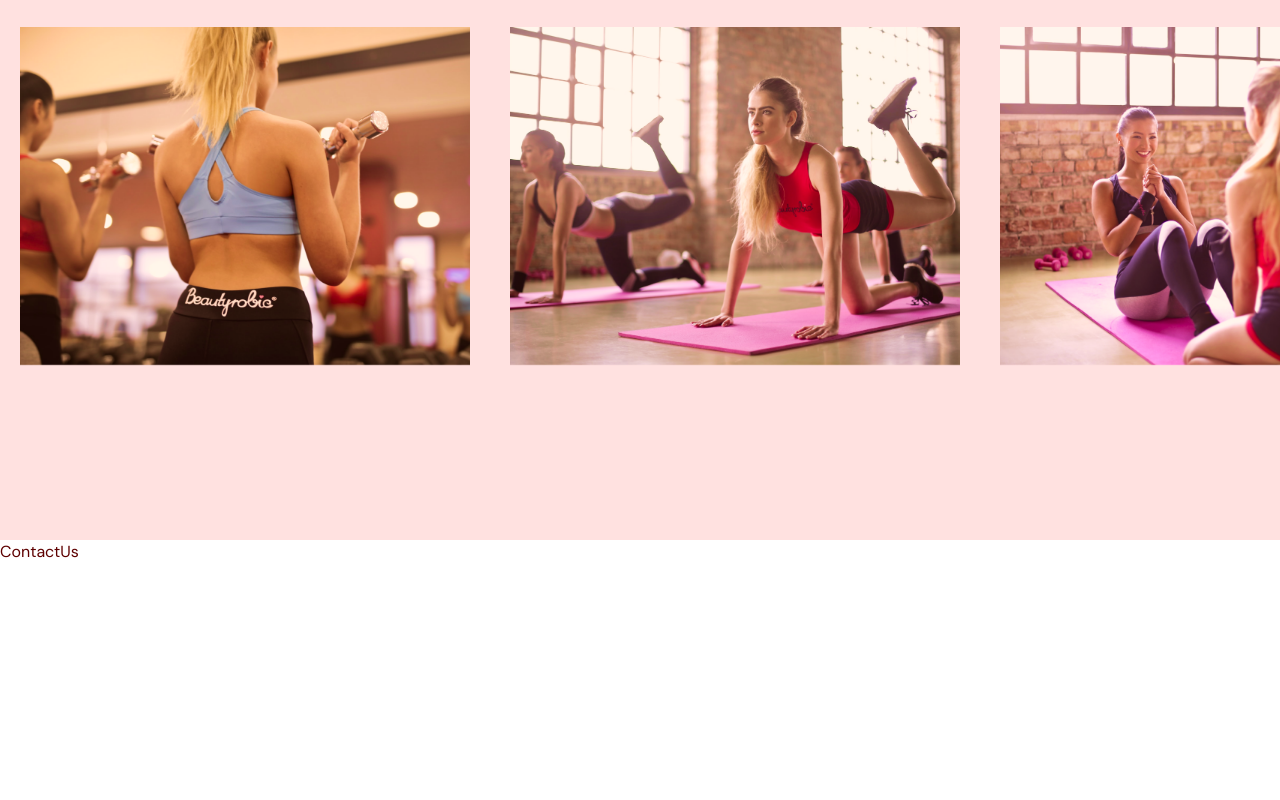
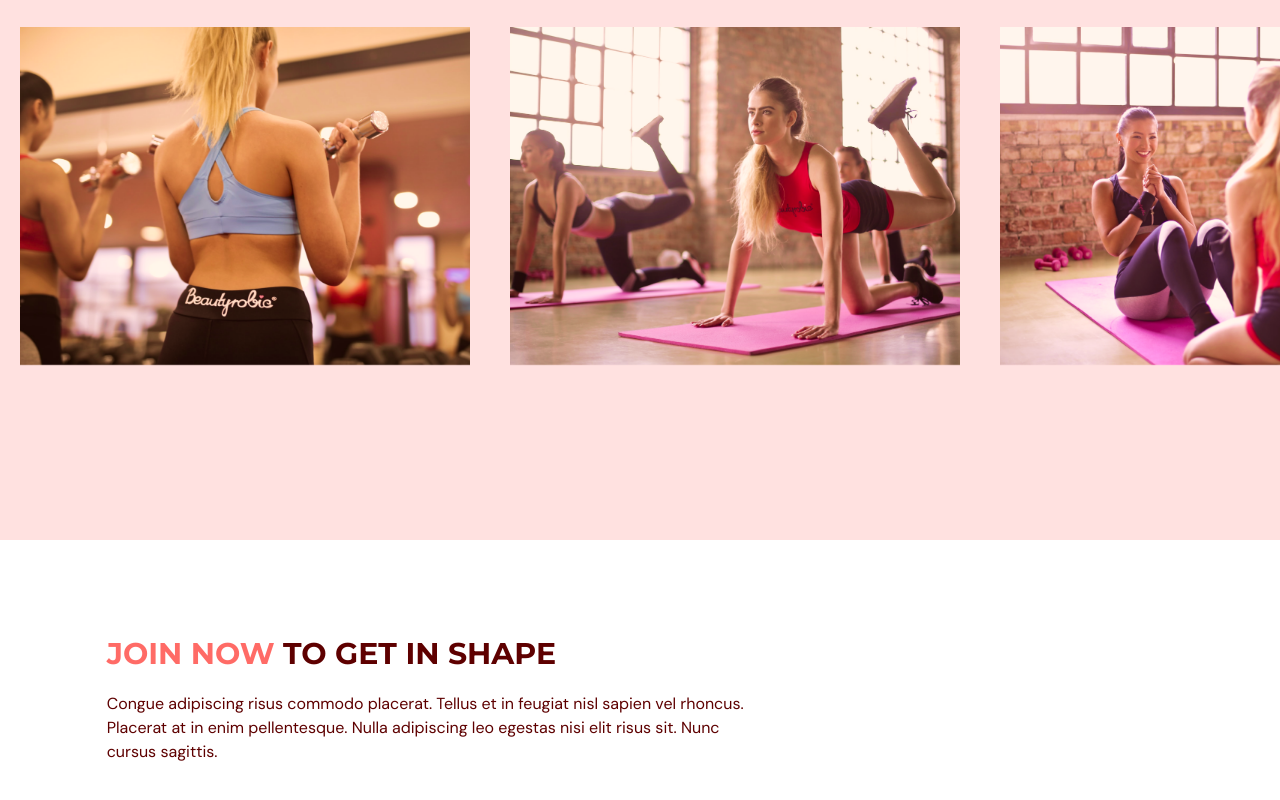
Before and after one commit to JulyK9/fitness-typescript, a React (Vite) app: page / in a window 1280 px wide. Shown: the part 2454-3254 px from the top of the page. Before the commit the page ends 3018 px from the top, so only its background shows below. Built offline with nearby package versions, Linux system fonts and the light colour scheme.

Commit message:
feat: contactus 페이지 타이틀과 본문 추가

```diff
--- a/src/scenes/contactUs/index.tsx
+++ b/src/scenes/contactUs/index.tsx
@@ -1,11 +1,45 @@
 import { SelectedPage } from "@/shared/types";
+import { motion } from "framer-motion";
+import { useForm } from "react-hook-form";
+import ContactUsPageGraphic from "@/assets/ContactUsPageGraphic.png";
+import Htext from "@/shared/Htext";
 
 type Props = {
   setSelectedPage: (value: SelectedPage) => void;
 };
 
 const ContactUs = ({ setSelectedPage }: Props) => {
-  return <div>ContactUs</div>;
+  return (
+    <section id="contactus" className="mx-auto w-5/6 pb-32 pt-24">
+      <motion.div
+        onViewportEnter={() => setSelectedPage(SelectedPage.ContactUs)}
+      >
+        {/* Header */}
+        <motion.div
+          className="md:w-3/5"
+          initial="hidden"
+          whileInView="visible"
+          viewport={{ once: true, amount: 0.5 }}
+          transition={{ duration: 1 }}
+          variants={{
+            hidden: { opacity: 0, x: -70 },
+            visible: { opacity: 1, x: 0 },
+          }}
+        >
+          <Htext>
+            <span className="text-primary-500">JOIN NOW</span> TO GET IN SHAPE
+          </Htext>
+          <p className="my-5">
+            Congue adipiscing risus commodo placerat. Tellus et in feugiat nisl
+            sapien vel rhoncus. Placerat at in enim pellentesque. Nulla
+            adipiscing leo egestas nisi elit risus sit. Nunc cursus sagittis.
+          </p>
+        </motion.div>
+
+        {/* Form And Image */}
+      </motion.div>
+    </section>
+  );
 };
 
 export default ContactUs;
```
